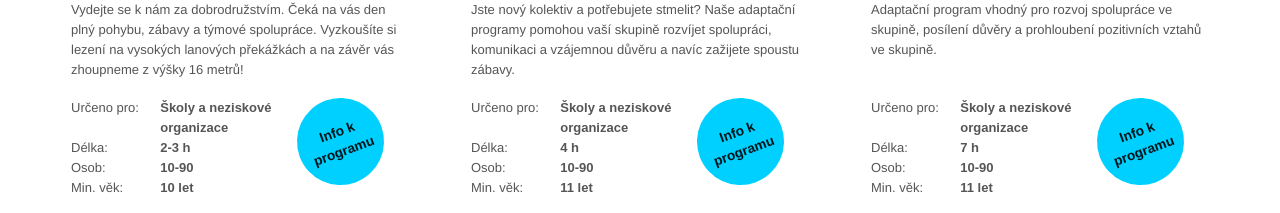
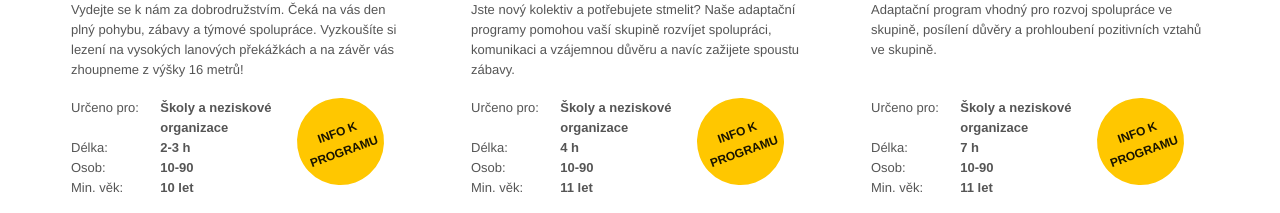
Before and after one commit to vendulabezakova/lanove-centrum, a plain HTML site: page index.html in a window 1280 px wide. Shown: the part 734-947 px from the top of the page. Drawn offline with Linux system fonts and the light colour scheme; a web font is replaced by a local one.

Commit message:
zrušení animace

```diff
--- a/style.css
+++ b/style.css
@@ -613,25 +613,19 @@ h3 {
   justify-content: center;
   width: 87px;
   height: 87px;
-  background: #00d0ff;
+  background: #ffc700;
   color: #000000e6;
   border-radius: 50%;
   text-align: center;
   font-weight: bold;
-  font-size: 0.85rem;
+  font-size: 12px;
   transform: rotate(-20deg);
-  box-shadow: 0 0 0 #ffc700, 0 #ffc700; /* výchozí: bez stínu */
   cursor: pointer;
   text-decoration: none;
-    top: -5px;
-  left: -5px;
-  transition: left 250ms, top 250ms, box-shadow 250ms;
+  text-transform: uppercase;
 }
 
-#lcProgramListResults .thumbnail .inner > .caption .order a:hover {
 
-  box-shadow: 0 0 0 #ffc700, 5px 5px 0 #ffc700; /* ostrý žlutý stín vlevo nahoře */
-}
 
 
 
```
